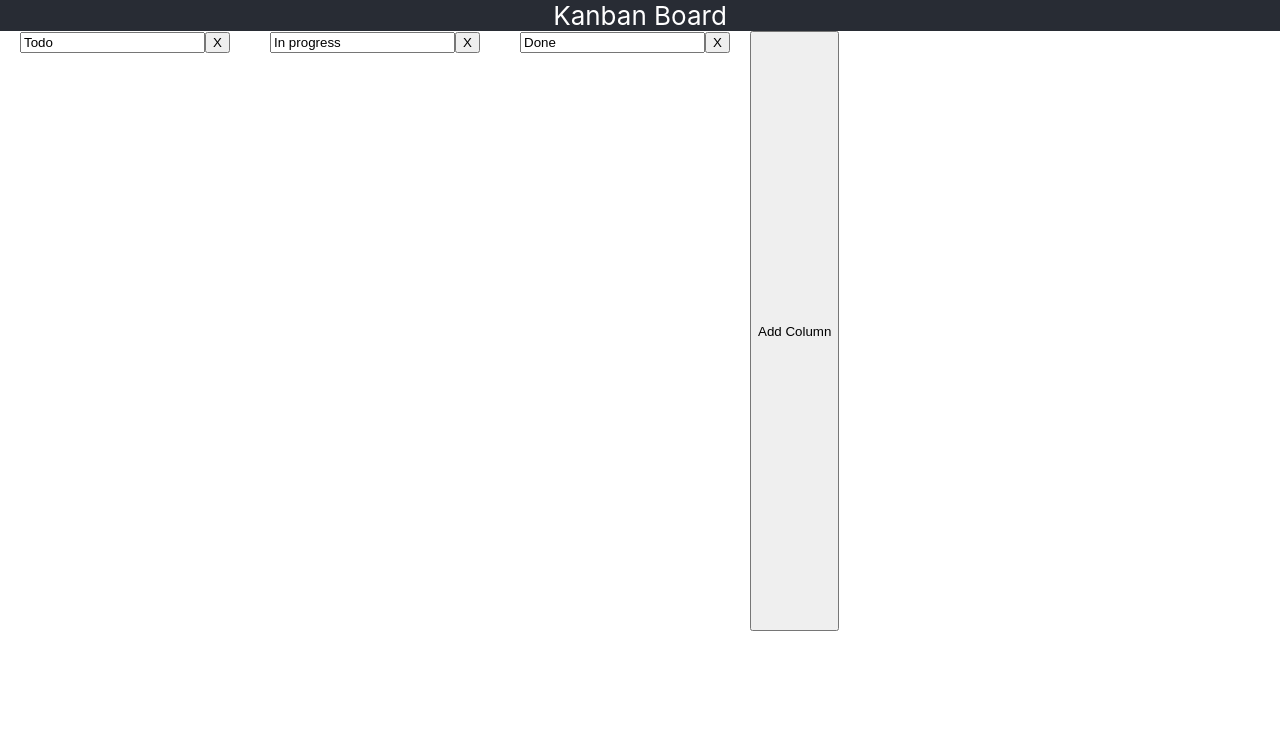
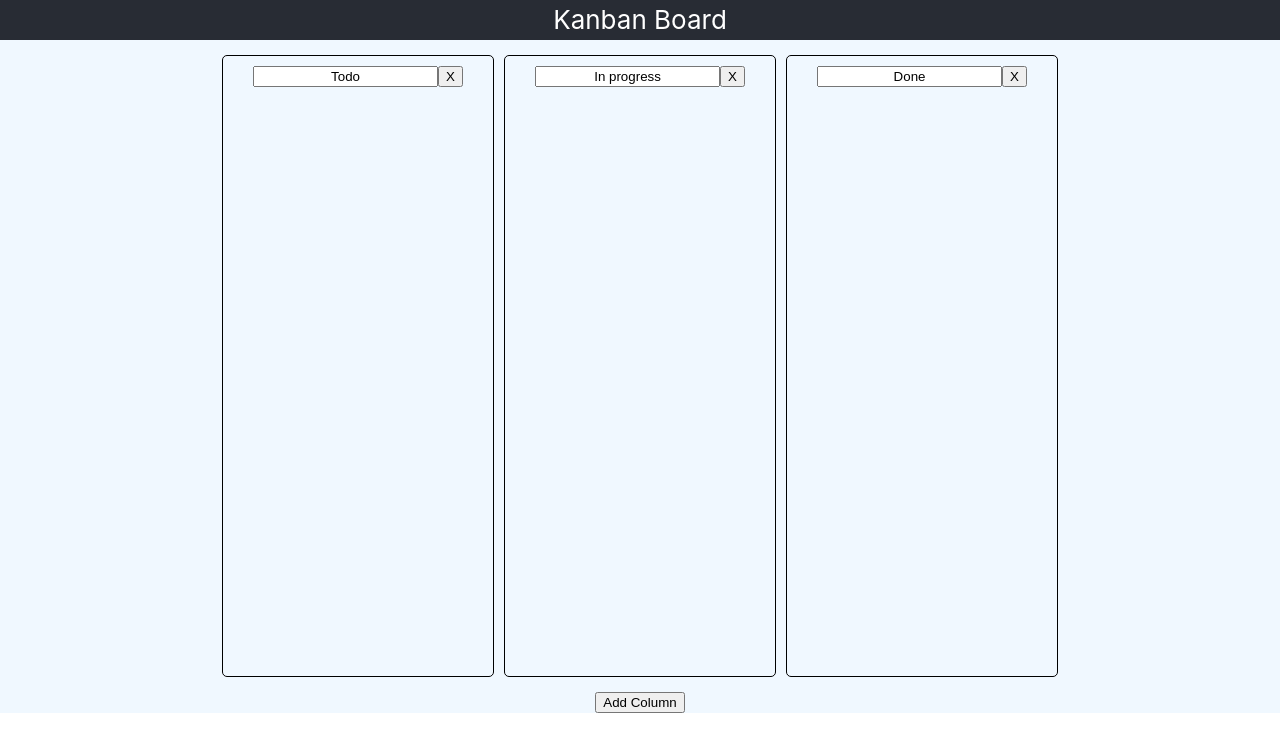
Before and after one commit to jennhuynh02/Kanban-Board, a React (Create React App) app: page / in a window 1280 px wide. Shown: the top 752 px of the page. Built offline with nearby package versions, Linux system fonts and the light colour scheme.

Commit message:
Add spacing to columns

```diff
--- a/src/App.css
+++ b/src/App.css
@@ -1,16 +1,8 @@
 .App {
+  height: 100%;
   text-align: center;
-}
-
-.App-logo {
-  height: 40vmin;
-  pointer-events: none;
-}
-
-@media (prefers-reduced-motion: no-preference) {
-  .App-logo {
-    animation: App-logo-spin infinite 20s linear;
-  }
+  background-color: aliceblue;
+  font-family: -apple-system,BlinkMacSystemFont,Segoe UI,Roboto,Oxygen,Ubuntu,Cantarell,Fira Sans,Droid Sans,Helvetica Neue,sans-serif;
 }
 
 .App-header {
@@ -19,6 +11,7 @@
   flex-direction: column;
   align-items: center;
   justify-content: center;
+  height: 40px;
   font-size: calc(10px + 2vmin);
   color: white;
 }
--- a/src/App.js
+++ b/src/App.js
@@ -1,4 +1,5 @@
 import React from 'react';
+import './reset.css'
 import './App.css';
 import Board from '../src/components/board/board';
 
--- a/src/components/board/board.css
+++ b/src/components/board/board.css
@@ -1,8 +1,26 @@
+.all-columns {
+  display: flex;
+  margin: 10px;
+  justify-content: center;
+}
+
 .column {
   height: 600px;
   width: 250px;
+  border: 1px solid black;
+  border-radius: 5px;
+  margin: 5px;
+  padding: 10px;
 }
 
-.all-columns {
-  display: flex;
+.column:hover {
+  border: 1px solid white;
 }
+
+.column-title {
+  text-align: center;
+}
+
+.root head body {
+  height: 100%;
+}
--- a/src/components/board/board.jsx
+++ b/src/components/board/board.jsx
@@ -57,6 +57,7 @@ class Board extends React.Component {
 
   set(idx) {
     return (e) => {
+      console.log(this.state)
         e.preventDefault();
         if (this.state.drag < idx) {
           let copy = this.state.columns;
@@ -85,13 +86,15 @@ class Board extends React.Component {
 
   render() {
     return (
+      <div>
         <div className="all-columns">
           {this.state.columns.map((col, idx) => (
-          <div key={idx} draggable="true" className="column" onDrag={this.move(idx)} onDragEnter={this.set(idx)}>
-            <input value={col} onChange={this.update(idx)}/>
+            <div key={idx} draggable="true" axis="x" className="column" onDrag={this.move(idx)} onDragEnter={this.set(idx)}>
+              <input value={col} onChange={this.update(idx)} className="column-title"/>
               <button onClick={this.deleteColumn(idx)}>X</button>
             </div>
           ))}
+        </div>
           <button onClick={this.addColumn()}>Add Column</button>
       </div>
     )
--- /dev/null
+++ b/src/reset.css
@@ -0,0 +1,42 @@
+html, body, div, span, applet, object, iframe,
+h1, h2, h3, h4, h5, h6, p, blockquote, pre,
+a, abbr, acronym, address, big, cite, code,
+del, dfn, em, img, ins, kbd, q, s, samp,
+small, strike, strong, sub, sup, tt, var,
+b, u, i, center,
+dl, dt, dd, ol, ul, li,
+fieldset, form, label, legend,
+table, caption, tbody, tfoot, thead, tr, th, td,
+article, aside, canvas, details, embed,
+figure, figcaption, footer, header, hgroup,
+menu, nav, output, ruby, section, summary,
+time, mark, audio, video {
+	margin: 0;
+	padding: 0;
+	border: 0;
+	font-size: 100%;
+	font: inherit;
+	vertical-align: baseline;
+}
+article, aside, details, figcaption, figure,
+footer, header, hgroup, menu, nav, section {
+	display: block;
+}
+body {
+	line-height: 1;
+}
+ol, ul {
+	list-style: none;
+}
+blockquote, q {
+	quotes: none;
+}
+blockquote:before, blockquote:after,
+q:before, q:after {
+	content: '';
+	content: none;
+}
+table {
+	border-collapse: collapse;
+	border-spacing: 0;
+}
```
Lines whose indentation alone changed are shown as unchanged.
